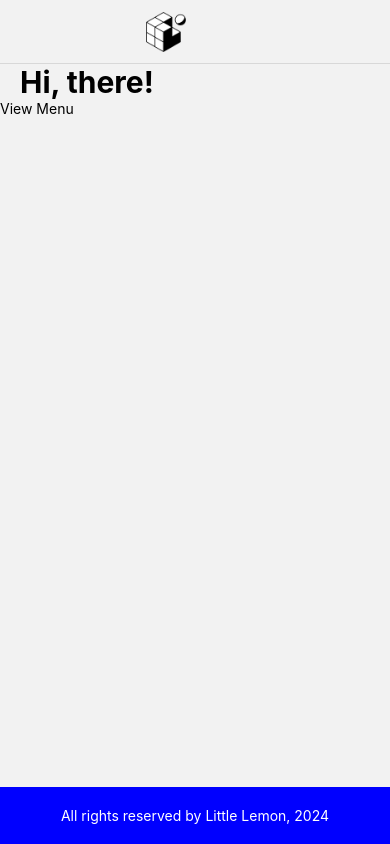
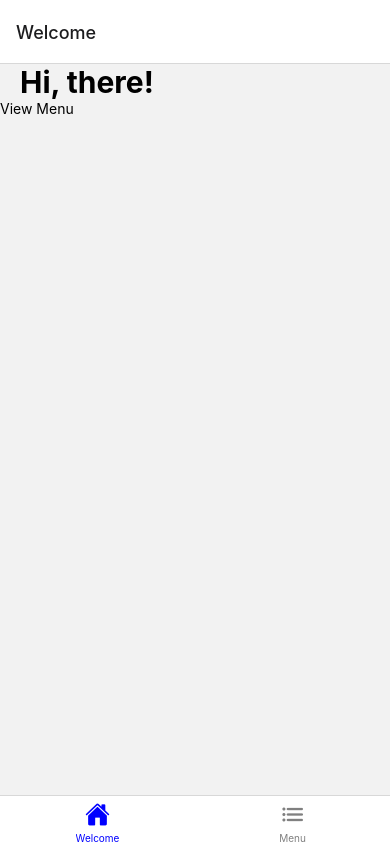
Before and after one commit to mighty-odewumi/mobile-dev, a React Native app: screen /Welcome in a window 390 px wide. Built offline with nearby package versions, Linux system fonts and the light colour scheme.

Commit message:
Implemented Tab Navigation

```diff
--- a/App.js
+++ b/App.js
@@ -8,6 +8,9 @@ import LoginScreen from './components/LoginScreen';
 import { useState } from 'react';
 import { NavigationContainer } from '@react-navigation/native';
 import { createNativeStackNavigator } from "@react-navigation/native-stack";
+import { createBottomTabNavigator } from '@react-navigation/bottom-tabs';
+import { Ionicons } from '@expo/vector-icons';
+
 
 export default function App() {
 
@@ -36,20 +39,37 @@ export default function App() {
 
   const Stack = createNativeStackNavigator();
 
+  const Tab = createBottomTabNavigator();
+
   return (
     <NavigationContainer>
       <View style={styles.container}>
         {/* <LittleLemonHeader /> */}
         <StatusBar style="auto" />
         {/* {loggedIn ? (<LoginScreen setLoggedIn={setLoggedIn} />) : loggedInText }  */}
-        <Stack.Navigator
-          initialRouteName='Welcome'
-          screenOptions={{headerStyle: {backgroundColor: ""}, headerTitleStyle: {color: "white"} }}
+        <Tab.Navigator
+          screenOptions={({route}) => ({
+            tabBarIcon: ({ focused, color, size, }) => {
+              let iconName;
+
+              if (route.name === "Welcome") {
+                iconName = focused
+                  ? "home"
+                  : "home-outline"
+              } else if (route.name === "Menu") {
+                  iconName = "list";
+              }
+
+              return <Ionicons name={iconName} color={color} size={size} />
+            },
+            tabBarActiveTintColor: "blue",
+            tabBarInactiveTintColor: "grey",
+          })}
         >
-          <Stack.Screen name="Welcome" component={WelcomeScreen} options={{title: "Home", headerTitle: () => <LogoTitle />}}/>
-          <Stack.Screen name="Menu" component={ScrollMenu}/>
-        </Stack.Navigator>
-        <Footer />
+          <Tab.Screen name="Welcome" component={WelcomeScreen} />
+          <Tab.Screen name="Menu" component={ScrollMenu}/>
+        </Tab.Navigator>
+        {/* <Footer />  */}
       </View>
 
     </NavigationContainer>
--- a/components/WelcomeScreen.js
+++ b/components/WelcomeScreen.js
@@ -7,8 +7,6 @@ export default function WelcomeScreen({navigation}) {
   const [message, setMessage] = useState("");
   const colorScheme = useColorScheme();
   const window = useWindowDimensions();
-
-
 
   return (
     <View
--- a/package.json
+++ b/package.json
@@ -9,6 +9,7 @@
     "web": "expo start --web"
   },
   "dependencies": {
+    "@expo/vector-icons": "^14.0.0",
     "@react-navigation/bottom-tabs": "^6.5.20",
     "@react-navigation/native": "^6.1.17",
     "@react-navigation/native-stack": "^6.9.26",
```
Also changed, not shown: 1 other file (tests, documents, lock files or other folders).
